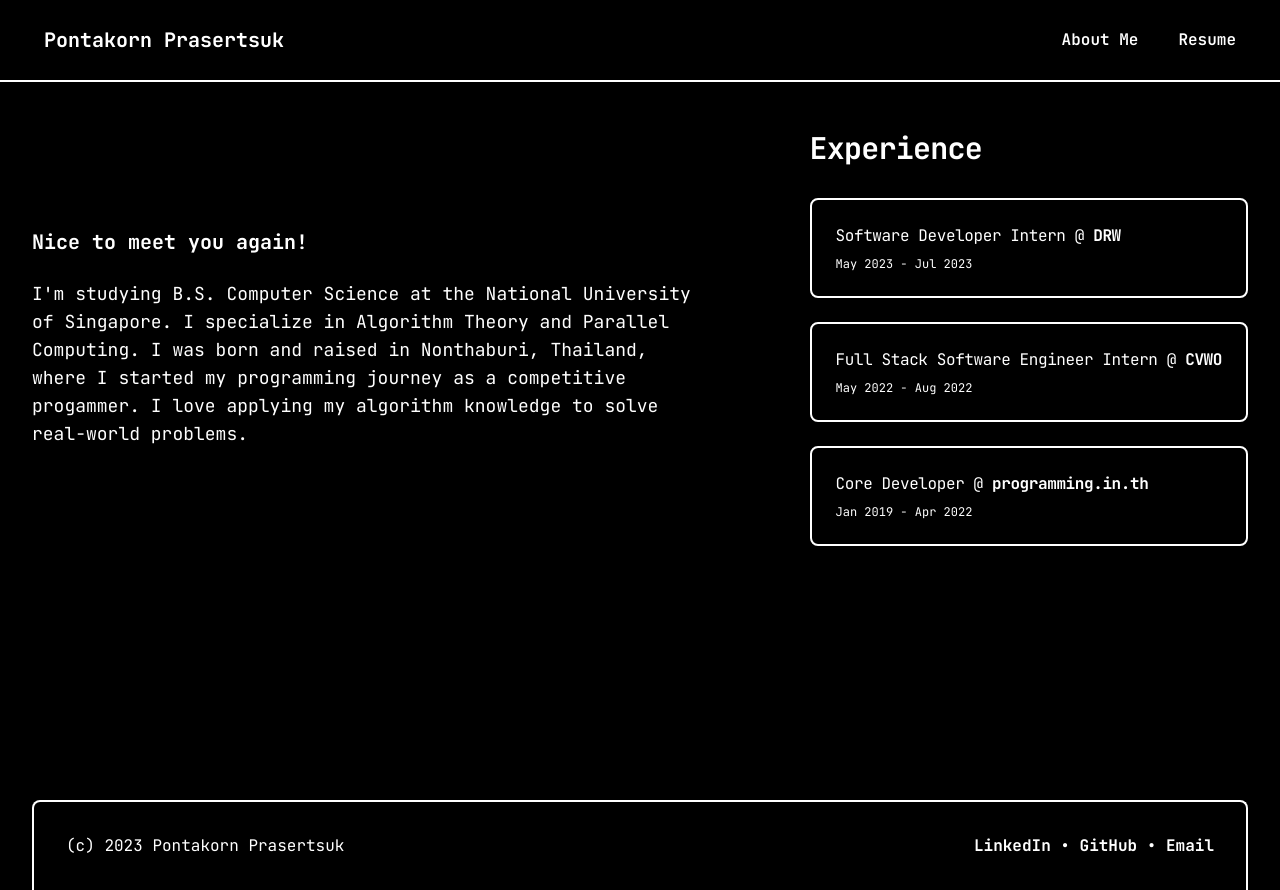
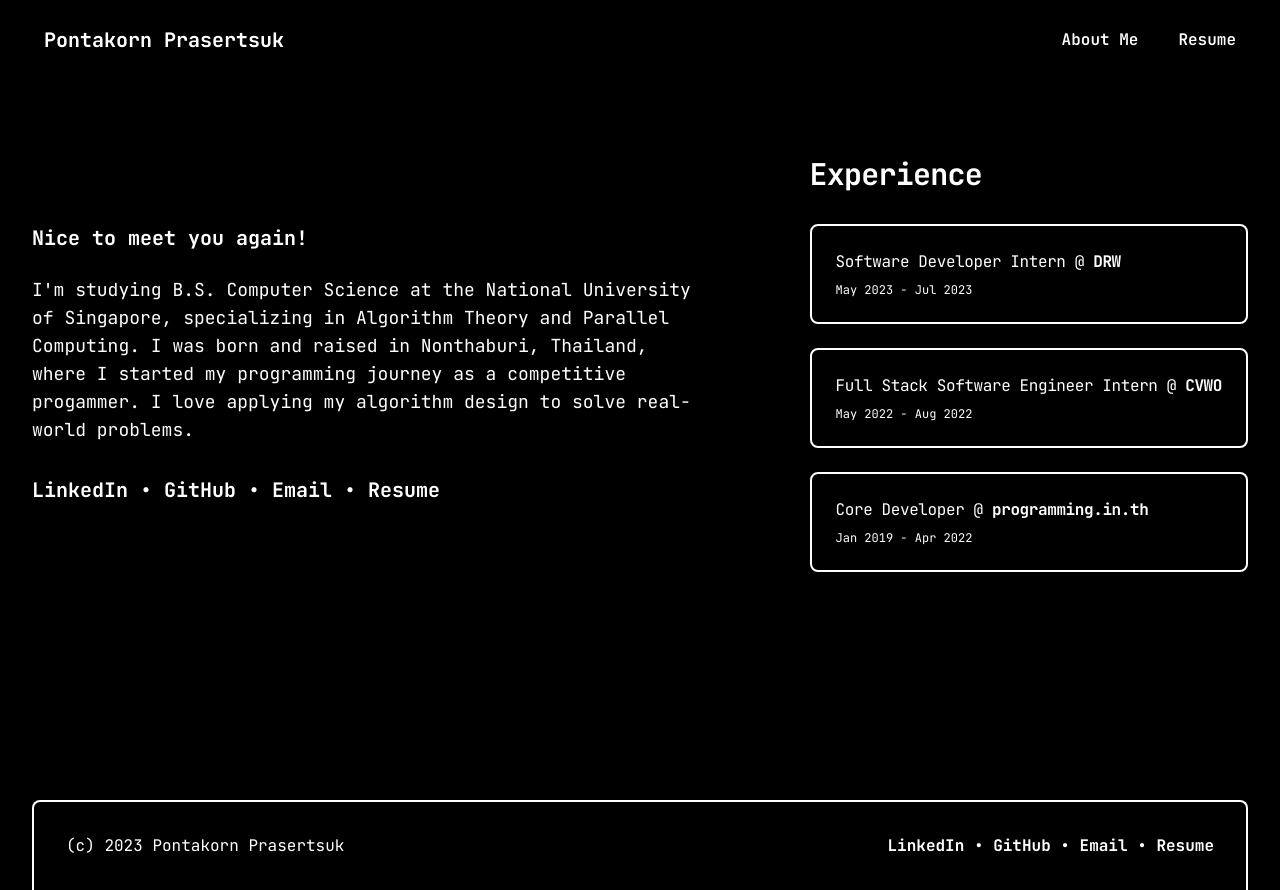
Before and after one commit to peppapighs/pontakorn, a Next.js app: page /about in a window 1280 px wide. Built offline with nearby package versions, Linux system fonts and the light colour scheme.

Commit message:
:sparkles: add resume links

```diff
--- a/components/About.tsx
+++ b/components/About.tsx
@@ -1,21 +1,37 @@
+import { LINKS } from "data/constants";
 import { EXPERIENCES } from "data/experiences";
 
 export default function About() {
   return (
-    <section className="w-full border-t-2 border-white py-12">
+    <section className="w-full py-12">
       <div className="mx-auto flex max-w-7xl flex-col justify-between px-4 sm:px-8 lg:flex-row lg:items-center lg:space-x-6">
-        <div className="flex flex-1 items-center py-24">
+        <div className="flex flex-1 flex-col justify-center py-24">
           <div className="max-w-2xl">
             <p className="text-xl font-bold text-white">
               Nice to meet you again!
             </p>
             <p className="mt-6 text-lg text-white">
               I&apos;m studying B.S. Computer Science at the National University
-              of Singapore. I specialize in Algorithm Theory and Parallel
+              of Singapore, specializing in Algorithm Theory and Parallel
               Computing. I was born and raised in Nonthaburi, Thailand, where I
               started my programming journey as a competitive progammer. I love
-              applying my algorithm knowledge to solve real-world problems.
+              applying my algorithm design to solve real-world problems.
             </p>
+          </div>
+          <div className="mt-8 flex">
+            {LINKS.map((link, index) => (
+              <p key={link.name} className="text-xl font-bold text-white">
+                <a
+                  href={link.href}
+                  rel="noreferrer"
+                  target="_blank"
+                  className="hover:underline"
+                >
+                  {link.name}
+                </a>
+                {index !== LINKS.length - 1 && <> •&nbsp;</>}
+              </p>
+            ))}
           </div>
         </div>
         <div>
--- a/components/Footer.tsx
+++ b/components/Footer.tsx
@@ -1,11 +1,4 @@
-const LINKS = [
-  {
-    name: "LinkedIn",
-    href: "https://www.linkedin.com/in/pontakorn-prasertsuk/",
-  },
-  { name: "GitHub", href: "https://github.com/peppapighs" },
-  { name: "Email", href: "mailto:pontakorn@prasertsuk.com" },
-];
+import { LINKS } from "data/constants";
 
 export default function Footer() {
   return (
--- a/components/Header.tsx
+++ b/components/Header.tsx
@@ -1,8 +1,10 @@
 import Link from "next/link";
 
+import { RESUME } from "data/constants";
+
 const navigation = [
-  { name: "About Me", href: "/about" },
-  { name: "Resume", href: "/resume" },
+  { name: "About Me", href: "/about", external: false },
+  { name: "Resume", href: RESUME, external: true },
 ];
 
 export default function Header({ ...props }) {
@@ -18,7 +20,18 @@ export default function Header({ ...props }) {
           </Link>
         </div>
         <div className="flex justify-end gap-x-2 lg:gap-x-4">
-          {navigation.map((item) => (
+          {navigation.map((item) =>
+            item.external ? (
+              <a
+                key={item.name}
+                href={item.href}
+                rel="noreferrer"
+                target="_blank"
+                className="rounded px-3 py-2 text-base font-semibold leading-7 text-white transition hover:ring-2 hover:ring-white"
+              >
+                {item.name}
+              </a>
+            ) : (
               <Link
                 key={item.name}
                 href={item.href}
@@ -26,7 +39,8 @@ export default function Header({ ...props }) {
               >
                 {item.name}
               </Link>
-          ))}
+            )
+          )}
         </div>
       </nav>
     </header>
--- /dev/null
+++ b/data/constants.ts
@@ -0,0 +1,12 @@
+export const RESUME =
+  "https://drive.google.com/file/d/1Kt_JJaDe8U7fEam8gr04o2Ytv_kreYC6/view?usp=sharing";
+
+export const LINKS = [
+  {
+    name: "LinkedIn",
+    href: "https://www.linkedin.com/in/pontakorn-prasertsuk/",
+  },
+  { name: "GitHub", href: "https://github.com/peppapighs" },
+  { name: "Email", href: "mailto:pontakorn@prasertsuk.com" },
+  { name: "Resume", href: RESUME },
+];
```
Lines whose indentation alone changed are shown as unchanged.
